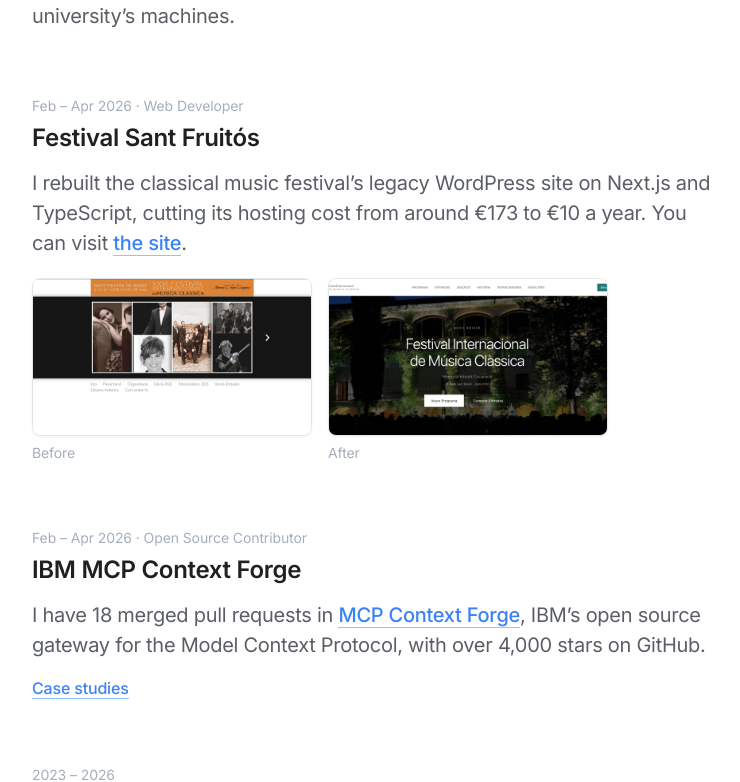
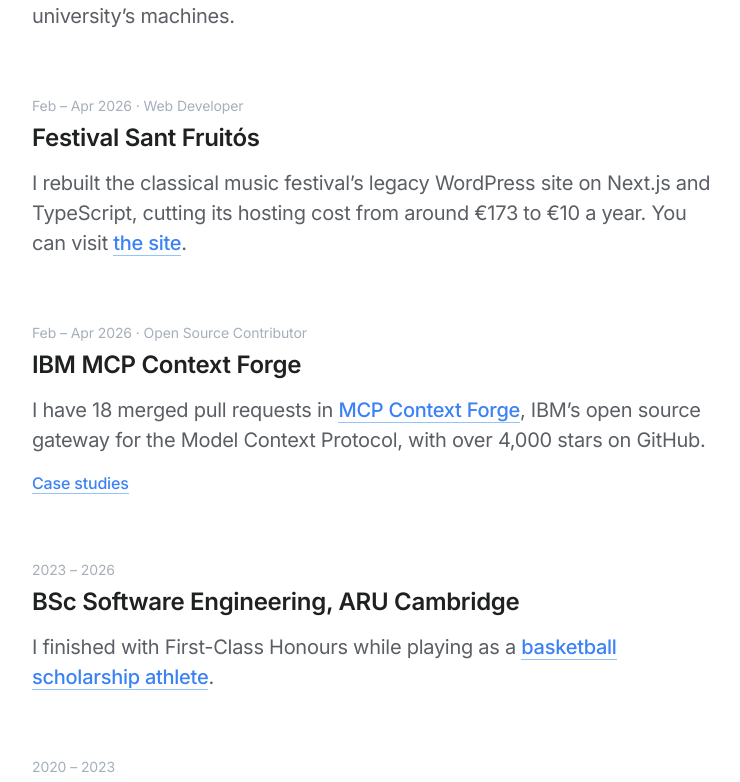
Before and after one commit to omorros/omorros.com, a Next.js app: page /work in a window 1280 px wide. Shown: the part 745-1527 px from the top of the page, without its empty margins (224-964 px from the left). Built offline with nearby package versions, Linux system fonts and the light colour scheme.

Commit message:
Remove images from work page

```diff
--- a/src/app/work/page.tsx
+++ b/src/app/work/page.tsx
@@ -12,13 +12,11 @@ function Entry({
   when,
   role,
   title,
-  images,
   children,
 }: {
   when: string
   role?: string
   title: string
-  images?: { src: string; alt: string; caption?: string }[]
   children: React.ReactNode
 }) {
   return (
@@ -31,33 +29,6 @@ function Entry({
       <div className="mt-3 space-y-4 max-w-measure text-lg text-gray-700 md:text-xl">
         {children}
       </div>
-      {images && images.length > 0 && (
-        <div
-          className={
-            images.length > 1
-              ? 'mt-5 grid grid-cols-2 gap-4 max-w-xl'
-              : 'mt-5 max-w-sm'
-          }
-        >
-          {images.map((img) => (
-            <figure key={img.src}>
-              {/* eslint-disable-next-line @next/next/no-img-element */}
-              <img
-                src={img.src}
-                alt={img.alt}
-                className={`w-full rounded-lg border border-gray-200 shadow-sm ${
-                  images.length > 1 ? 'aspect-video object-cover object-top' : ''
-                }`}
-              />
-              {img.caption && (
-                <figcaption className="mt-1.5 text-sm text-gray-500">
-                  {img.caption}
-                </figcaption>
-              )}
-            </figure>
-          ))}
-        </div>
-      )}
     </section>
   )
 }
@@ -102,18 +73,6 @@ export default function WorkPage() {
           when="Feb – Apr 2026"
           role="Web Developer"
           title="Festival Sant Fruitós"
-          images={[
-            {
-              src: '/images/work/festival-old.jpg',
-              alt: 'The old festival website',
-              caption: 'Before',
-            },
-            {
-              src: '/images/work/festival-new.jpg',
-              alt: 'The rebuilt festival website',
-              caption: 'After',
-            },
-          ]}
         >
           <p>
             I rebuilt the classical music festival’s legacy WordPress site on
```
Also changed, not shown: public/images/work/festival-new.jpg (deleted), public/images/work/festival-old.jpg (deleted).
